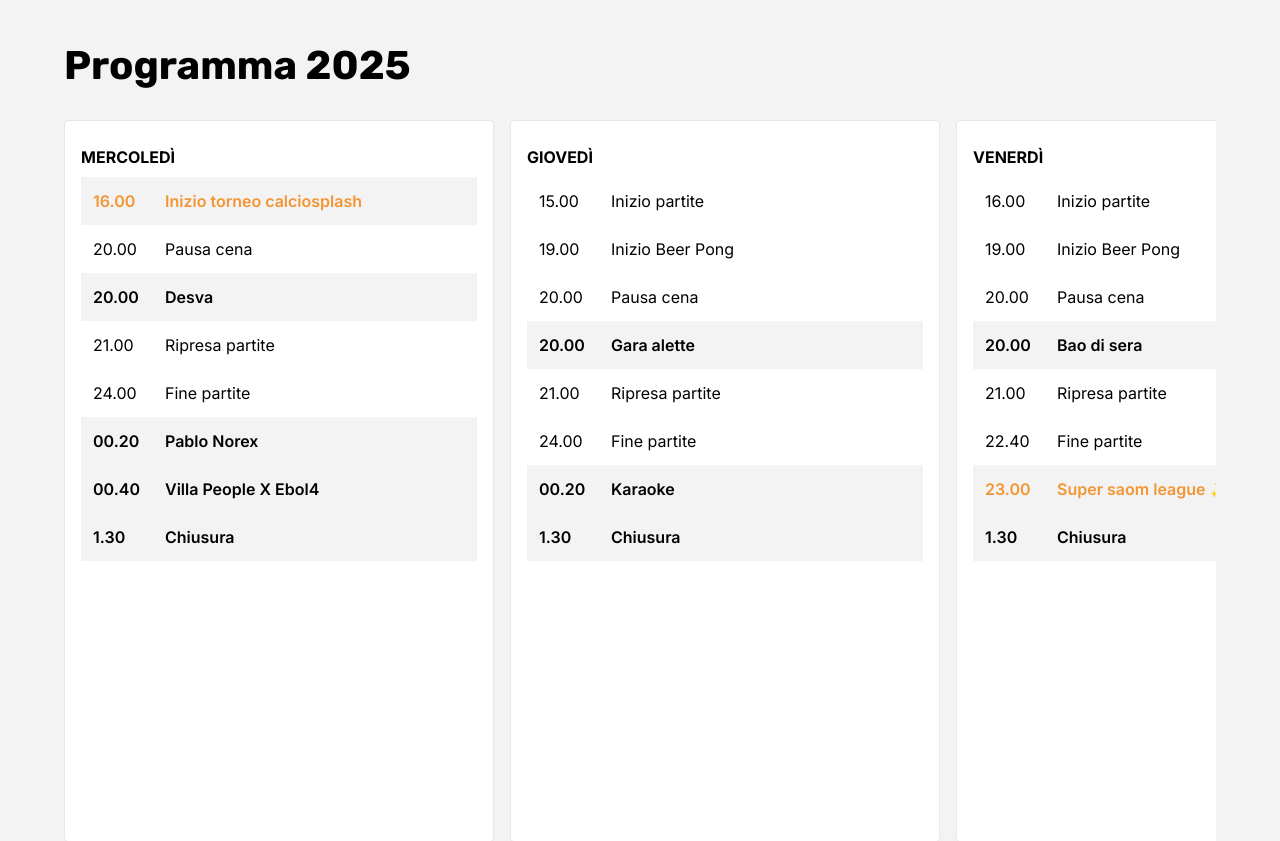
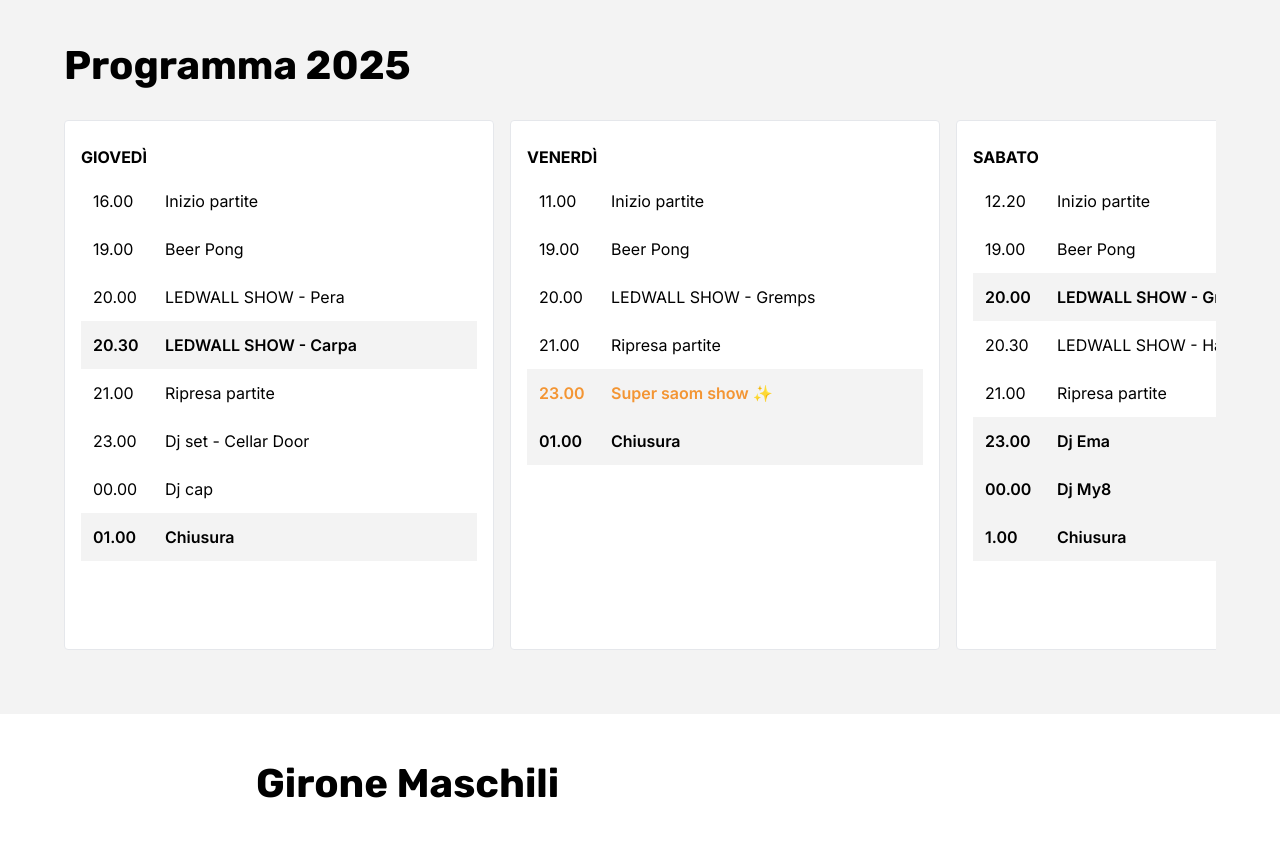
Before and after one commit to graziolieduardo/gsplizzana-frontend, a Next.js app: page / in a window 1280 px wide. Shown: the part 1360-2201 px from the top of the page. Built offline with nearby package versions, Linux system fonts and the light colour scheme; no server answers.

Commit message:
update programma 2025

```diff
--- a/src/components/common/Programma.tsx
+++ b/src/components/common/Programma.tsx
@@ -3,98 +3,32 @@ import { Title } from "./Title";
 
 export default function Programma() {
     const program: any = {
-        mercoledì: [
+        giovedì: [
             {
-                weekDay: 'mercoledì',
+                weekDay: 'giovedì',
                 day: '14.08'
             },
             {
-                title: 'Inizio torneo calciosplash️',
+                title: 'Inizio partite',
                 time: '16.00',
-                important: true,
-                highlight: true
+                important: false,
+                highlight: false
             },
-            // {
-            //     title: 'Inizio Beer Pong',
-            //     time: '17.00',
-            //     important: false,
-            //     highlight: false
-            // },
             {
-                title: 'Pausa cena',
+                title: 'Beer Pong',
+                time: '19.00',
+                important: false,
+                highlight: false
+            },
+            {
+                title: 'LEDWALL SHOW - Pera',
                 time: '20.00',
                 important: false,
                 highlight: false
             },
             {
-                title: 'Desva',
-                time: '20.00',
-                important: false,
-                highlight: true
-            },
-            {
-                title: 'Ripresa partite',
-                time: '21.00',
-                important: false,
-                highlight: false
-            },
-            // {
-            //     title: 'Fine Beer Pong',
-            //     time: '23.00',
-            //     important: false,
-            //     highlight: false
-            // },
-            {
-                title: 'Fine partite',
-                time: '24.00',
-                important: false,
-                highlight: false
-            },
-            {
-                title: 'Pablo Norex',
-                time: '00.20',
-                important: false,
-                highlight: true
-            },
-            {
-                title: 'Villa People X Ebol4',
-                time: '00.40',
-                important: false,
-                highlight: true
-            },
-            {
-                title: 'Chiusura',
-                time: '1.30',
-                important: false,
-                highlight: true
-            }
-        ],
-        giovedì: [
-            {
-                weekDay: 'giovedì',
-                day: '15.08'
-            },
-            {
-                title: 'Inizio partite',
-                time: '15.00',
-                important: false,
-                highlight: false
-            },
-            {
-                title: 'Inizio Beer Pong',
-                time: '19.00',
-                important: false,
-                highlight: false
-            },
-            {
-                title: 'Pausa cena',
-                time: '20.00',
-                important: false,
-                highlight: false
-            },
-            {
-                title: 'Gara alette',
-                time: '20.00',
+                title: 'LEDWALL SHOW - Carpa',
+                time: '20.30',
                 important: false,
                 highlight: true
             },
@@ -105,26 +39,20 @@ export default function Programma() {
                 highlight: false
             },
             {
-                title: 'Fine partite',
-                time: '24.00',
+                title: 'Dj set - Cellar Door',
+                time: '23.00',
                 important: false,
                 highlight: false
             },
-            // {
-            //     title: 'Fine Beer Pong',
-            //     time: '23.00',
-            //     important: false,
-            //     highlight: false
-            // },
             {
-                title: 'Karaoke',
-                time: '00.20',
+                title: 'Dj cap',
+                time: '00.00',
                 important: false,
-                highlight: true
+                highlight: false
             },
             {
                 title: 'Chiusura',
-                time: '1.30',
+                time: '01.00',
                 important: false,
                 highlight: true
             }
@@ -132,31 +60,25 @@ export default function Programma() {
         venerdì: [
             {
                 weekDay: 'venerdì',
-                day: '16.08'
+                day: '15.08'
             },
             {
                 title: 'Inizio partite',
-                time: '16.00',
+                time: '11.00',
                 important: false,
                 highlight: false
             },
             {
-                title: 'Inizio Beer Pong',
+                title: 'Beer Pong',
                 time: '19.00',
                 important: false,
                 highlight: false
             },
             {
-                title: 'Pausa cena',
+                title: 'LEDWALL SHOW - Gremps',
                 time: '20.00',
                 important: false,
                 highlight: false
-            },
-            {
-                title: 'Bao di sera',
-                time: '20.00',
-                important: false,
-                highlight: true
             },
             {
                 title: 'Ripresa partite',
@@ -164,33 +86,15 @@ export default function Programma() {
                 important: false,
                 highlight: false
             },
-            // {
-            //     title: 'Pausa cena + Gremps',
-            //     time: '20.00',
-            //     important: false,
-            //     highlight: true
-            // },
-            // {
-            //     title: 'Ripresa partite',
-            //     time: '21.00',
-            //     important: false,
-            //     highlight: false
-            // },
             {
-                title: 'Fine partite',
-                time: '22.40',
-                important: false,
-                highlight: false
-            },
-            {
-                title: 'Super saom league ✨',
+                title: 'Super saom show ✨',
                 time: '23.00',
                 important: true,
                 highlight: true
             },
             {
                 title: 'Chiusura',
-                time: '1.30',
+                time: '01.00',
                 important: false,
                 highlight: true
             }
@@ -198,71 +102,53 @@ export default function Programma() {
         sabato: [
             {
                 weekDay: 'sabato',
-                day: '17.08'
+                day: '16.08'
             },
             {
                 title: 'Inizio partite',
-                time: '10.00',
+                time: '12.20',
                 important: false,
                 highlight: false
             },
             {
-                title: 'Pausa pranzo',
-                time: '14.00',
+                title: 'Beer Pong',
+                time: '19.00',
+                important: false,
+                highlight: false
+            },
+            {
+                title: 'LEDWALL SHOW - Grabbbrielll',
+                time: '20.00',
+                important: false,
+                highlight: true
+            },
+            {
+                title: 'LEDWALL SHOW - Hålo',
+                time: '20.30',
                 important: false,
                 highlight: false
             },
             {
                 title: 'Ripresa partite',
-                time: '15.00',
-                important: false,
-                highlight: false
-            },
-            {
-                title: 'Inizio Beer Pong',
-                time: '19.00',
-                important: false,
-                highlight: false
-            },
-            {
-                title: 'Pausa cena',
-                time: '20.00',
-                important: false,
-                highlight: false
-            },
-            {
-                title: 'GREMPS',
-                time: '20.00',
-                important: false,
-                highlight: true
-            },
-            {
-                title: 'Pausa',
                 time: '21.00',
                 important: false,
                 highlight: false
             },
             {
-                title: 'Playoff Maschili',
-                time: '21.40',
-                important: true,
+                title: 'Dj Ema',
+                time: '23.00',
+                important: false,
                 highlight: true
             },
             {
-                title: 'Fine partite',
-                time: '00.20',
-                important: false,
-                highlight: false
-            },
-            {
-                title: 'Fanum is back - MY8 qP',
-                time: '00.20',
+                title: 'Dj My8',
+                time: '00.00',
                 important: false,
                 highlight: true
             },
             {
                 title: 'Chiusura',
-                time: '1.30',
+                time: '1.00',
                 important: false,
                 highlight: true
             }
@@ -274,68 +160,43 @@ export default function Programma() {
             },
             {
                 title: 'Ottavi e Quarti di finale maschile e femminile',
-                time: '10.00',
-                important: false,
-                highlight: false
-            },
-            {
-                title: 'Pausa pranzo',
-                time: '14.00',
+                time: '12.00',
                 important: false,
                 highlight: false
             },
             {
                 title: 'Quarti di finale maschile',
-                time: '15.40',
-                important: false,
-                highlight: false
-            },
-            {
-                title: 'Pausa',
-                // title: 'Happy hour orangione',
-                time: '17.00',
+                time: '16.40',
                 important: false,
                 highlight: false
             },
             {
                 title: 'Semifinali maschile e femminile',
-                time: '18.00',
+                time: '18.40',
                 important: false,
                 highlight: false
             },
             {
-                title: 'Esibizione ballo Life Rovereto A.S.D',
-                time: '19.20',
+                title: 'Life Rovereto A.S.D',
+                time: '20.00',
                 important: false,
                 highlight: true
             },
             {
-                title: 'Pausa',
-                time: '20.20',
+                title: 'Terzi e quarti maschile e femminile',
+                time: '20.40',
                 important: false,
                 highlight: false
             },
             {
-                title: 'Terzi e quarti maschile e femminile',
-                time: '21.00',
-                important: false,
-                highlight: false
-            },
-            // {
-            //     title: 'Pausa',
-            //     time: '22.00',
-            //     important: false,
-            //     highlight: false
-            // },
-            {
                 title: 'Finale femminile',
-                time: '22.00',
+                time: '21.40',
                 important: true,
                 highlight: true
             },
             {
                 title: 'Finale maschile',
-                time: '22.30',
+                time: '22.10',
                 important: true,
                 highlight: true
             },
@@ -345,12 +206,6 @@ export default function Programma() {
                 important: false,
                 highlight: false,
                 bold: true
-            },
-            {
-                title: 'Villa People X Ebol4',
-                time: '24.00',
-                important: false,
-                highlight: true
             },
             {
                 title: 'Chiusura',
```
